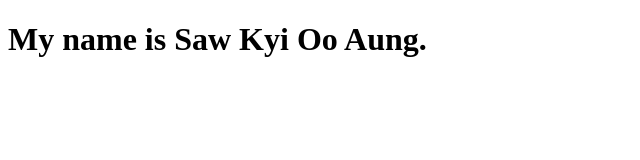
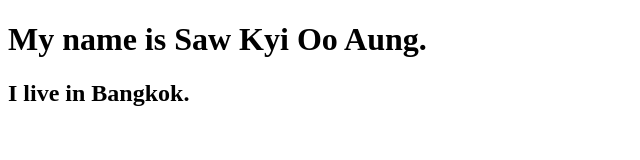
Before and after one commit to SawKyiOoAung/SawKyiOoAung.github.io, a plain HTML site: page index.html in a window 1280 px wide. Shown: the whole page, without its empty margins (0-640 px from the left). Drawn offline with Linux system fonts and the light colour scheme.

Commit message:
add address

```diff
--- a/index.html
+++ b/index.html
@@ -7,5 +7,6 @@
 </head>
 <body>
     <h1>My name is Saw Kyi Oo Aung.</h1>
+    <h2>I live in Bangkok.</h2>
 </body>
 </html>
```
